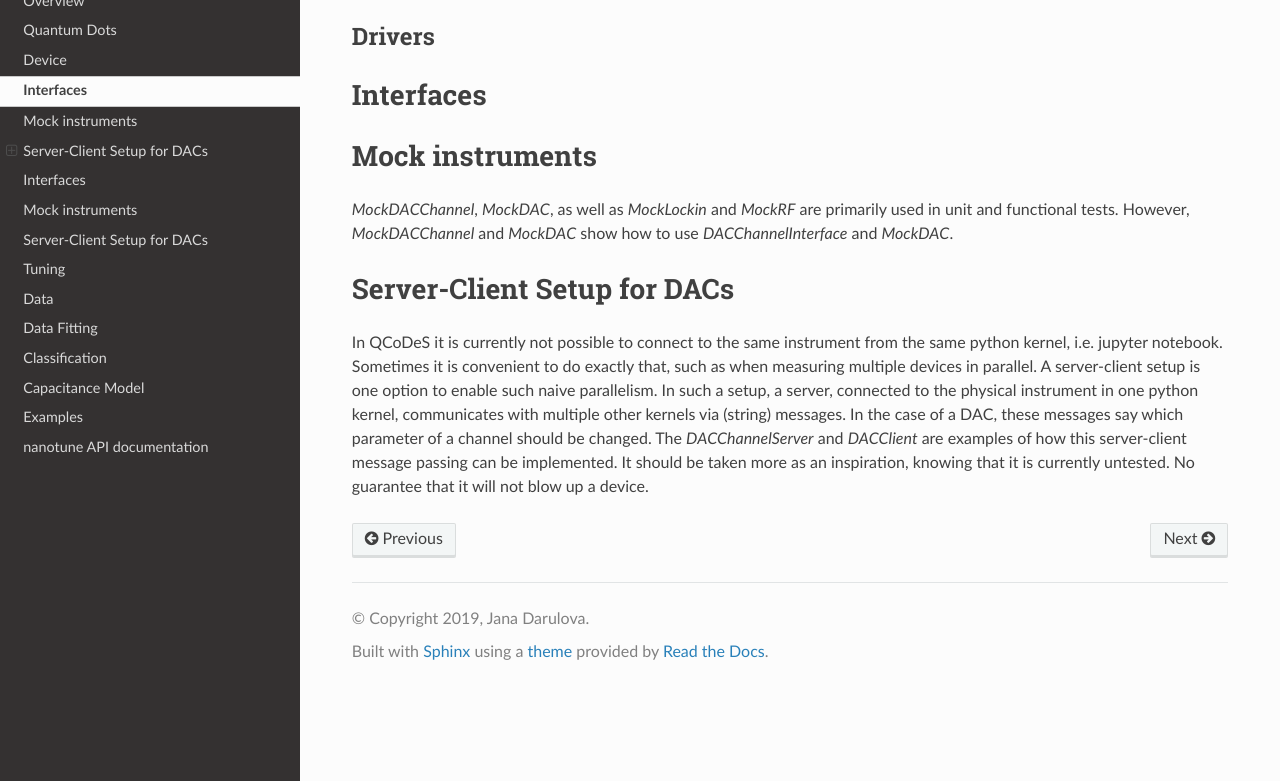
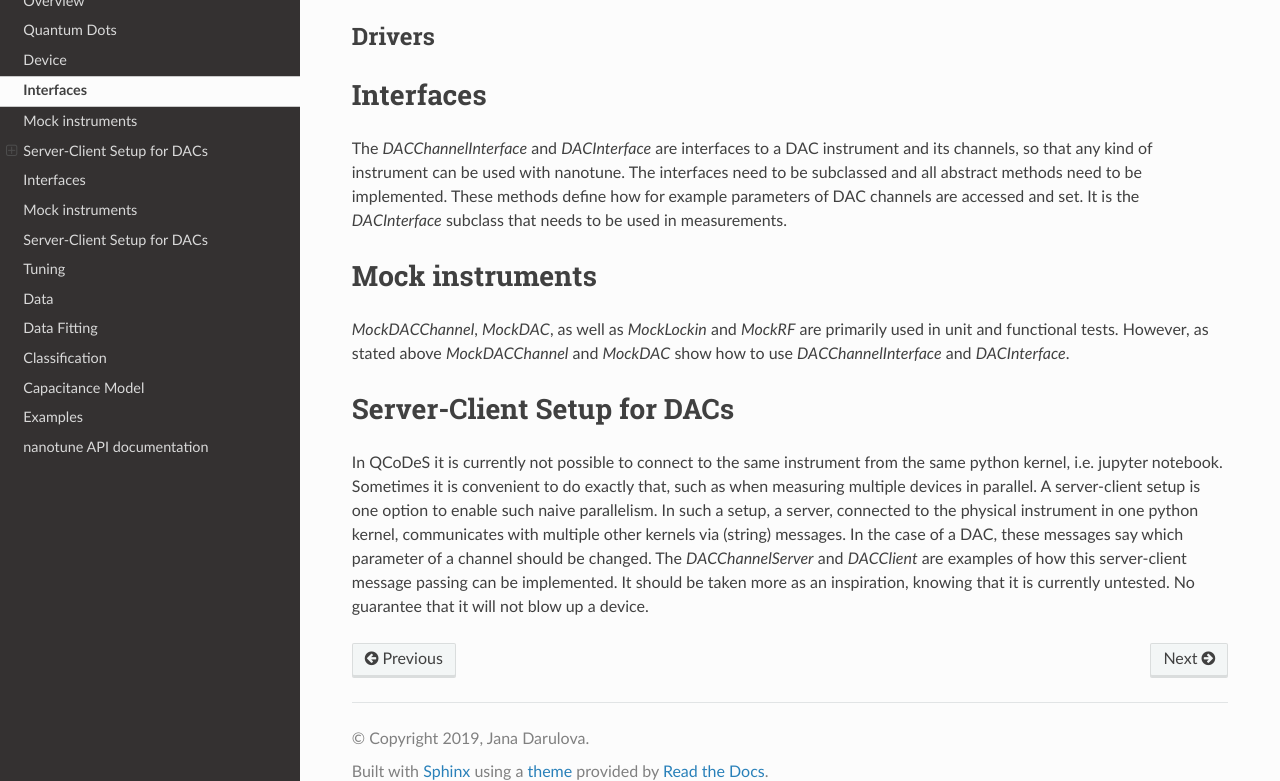
Before and after one commit to microsoft/nanotune, a Sphinx documentation site: the page built from docs/drivers/index.rst, in a window 1280 px wide and 900 px high, scrolled down 1207 px, cut to the strip 119-900 px from the top of the window. Built offline with Sphinx 7.4.7 and the Read the Docs theme 2.0.0, drawn with Linux system fonts in a browser that asks for light colours; pages that are not in the unit, such as notebooks, are missing from menus; the version number could not be read and is left out.

Commit message:
Fix style

```diff
--- a/docs/drivers/index.rst
+++ b/docs/drivers/index.rst
@@ -58,15 +58,21 @@ Drivers
 Interfaces
 ----------
 
-
+The `DACChannelInterface` and `DACInterface` are interfaces to a DAC instrument
+and its channels, so that any kind of instrument can be used with nanotune. The
+interfaces need to be subclassed and all
+abstract methods need to be implemented. These methods define how for example
+parameters of DAC channels are accessed and set. It is the `DACInterface` subclass
+that needs to be used in measurements.
 
 
 Mock instruments
 ----------------
 
 `MockDACChannel`, `MockDAC`, as well as `MockLockin` and `MockRF` are primarily
-used in unit and functional tests. However, `MockDACChannel` and `MockDAC`
-show how to use `DACChannelInterface` and `MockDAC`.
+used in unit and functional tests. However, as stated above `MockDACChannel`
+and `MockDAC`
+show how to use `DACChannelInterface` and `DACInterface`.
 
 
 Server-Client Setup for DACs
--- a/docs/overview_test.txt
+++ /dev/null
@@ -1,6 +0,0 @@
-
-
-
-@startuml
-Bob -> Alice : hello
-@enduml
```
Also changed, not shown: docs/api/labelling/index.rst (+17 -17 lines).
